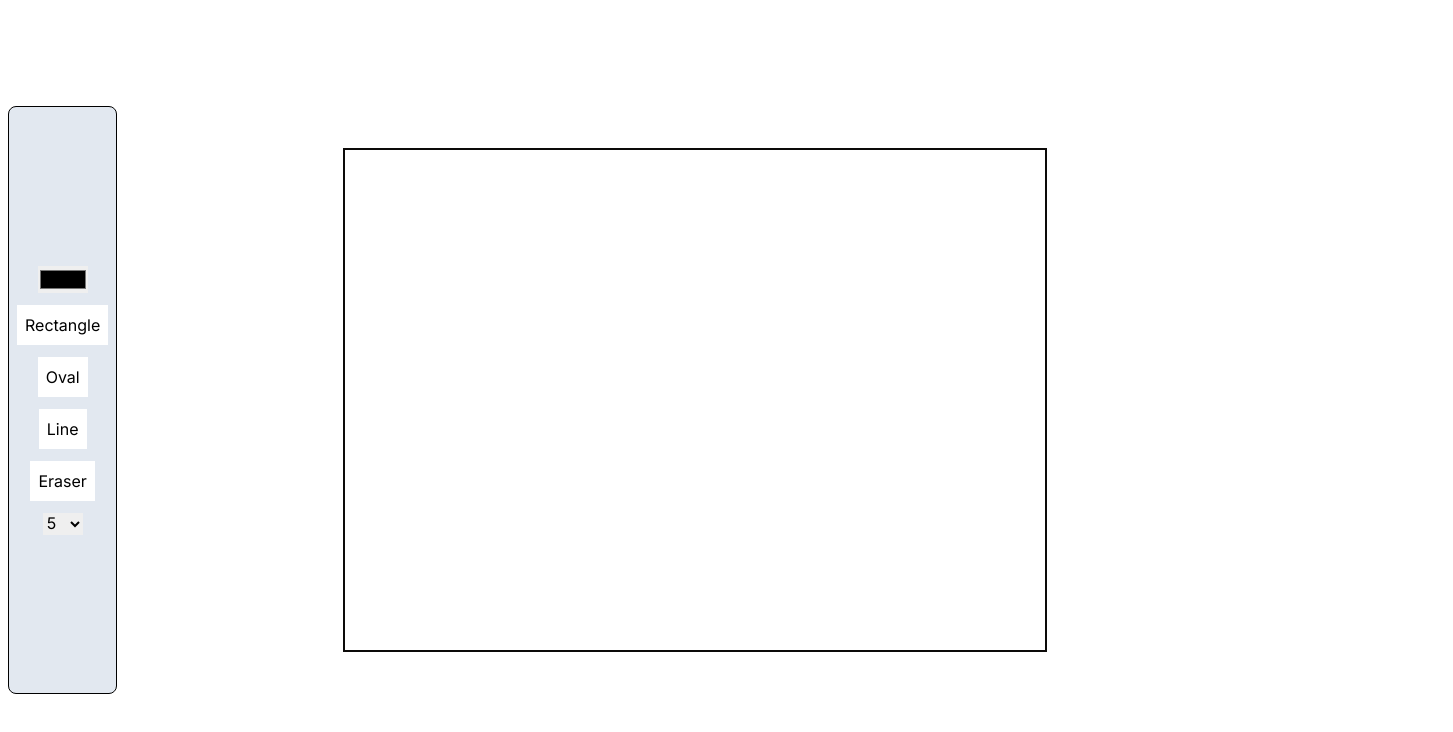
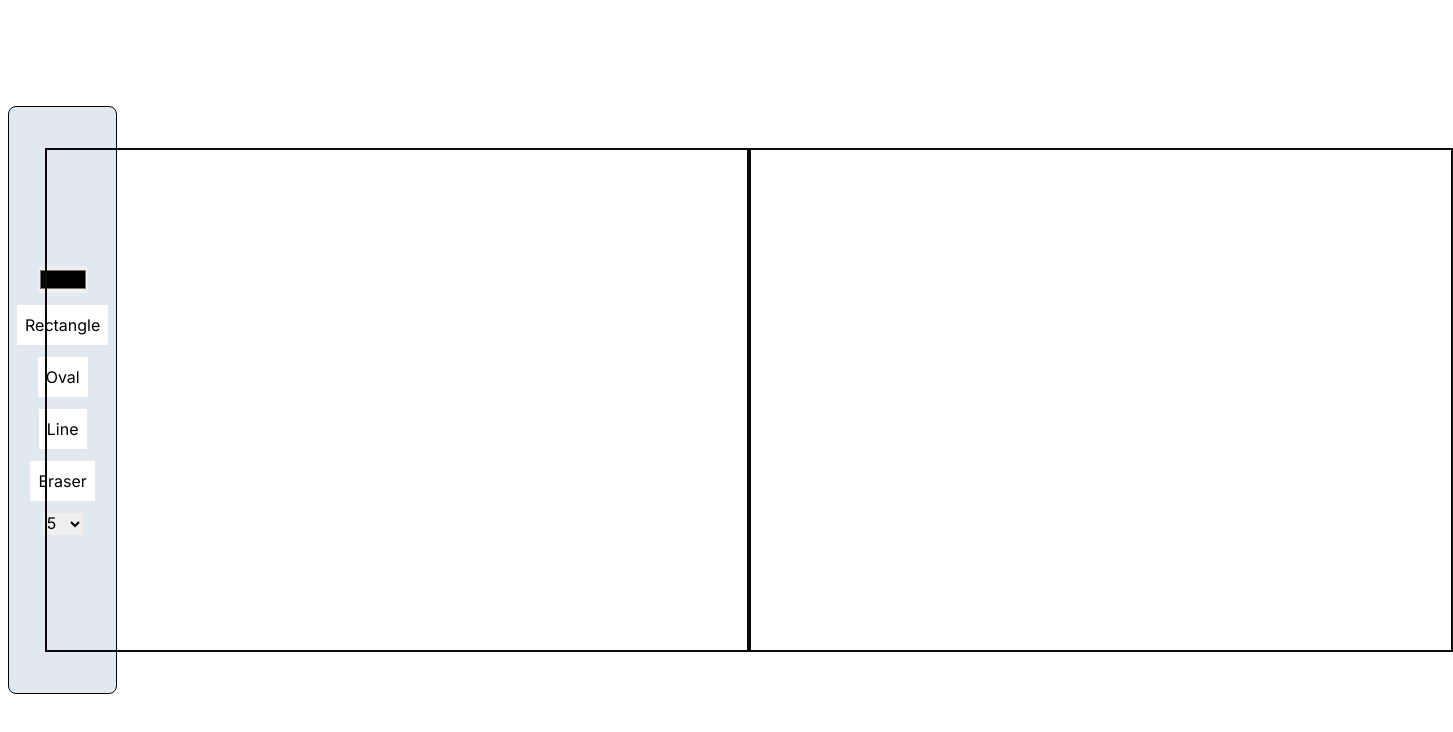
Before and after one commit to naman360/collabdraw, a Next.js app in the folder orion/: page / in a window 1280 px wide. Shown: the top 732 px of the page, 1453 px wide, since content can reach past the window. Built offline with nearby package versions, Linux system fonts and the light colour scheme; no server answers.

Commit message:
fix(orion): basic implementation of  drawing using 2 canvases

```diff
--- a/orion/src/components/Canvas.tsx
+++ b/orion/src/components/Canvas.tsx
@@ -36,16 +36,16 @@ const Canvas: FC<CanvasProps> = ({
     ) => {
         switch (type) {
             case "free":
-                handleFreeHand(point, endPoints!, ctx, brushColor, brushSize);
+                drawFree(point, endPoints!, ctx, brushColor, brushSize);
                 break;
             case "rect":
-                handleRectangle(point, endPoints!, ctx, brushColor, brushSize);
+                drawRectangle(point, endPoints!, ctx, brushColor, brushSize);
                 break;
             case "line":
-                handleLine(point, endPoints!, ctx, brushColor, brushSize);
+                drawLine(point, endPoints!, ctx, brushColor, brushSize);
                 break;
             case "oval":
-                handleOval(point, endPoints!, ctx, brushColor, brushSize);
+                drawOval(point, endPoints!, ctx, brushColor, brushSize);
                 break;
             case "erase":
                 eraseCanvas(point, endPoints!, ctx, "#fff", brushSize);
@@ -77,6 +77,12 @@ const Canvas: FC<CanvasProps> = ({
     };
     const drawRectangle: DrawType = (start, end, ctx, color, width) => {
         if (ctx && start) {
+            ctx.clearRect(
+                0,
+                0,
+                canvasRef.current?.width!,
+                canvasRef.current?.height!
+            );
             ctx.lineWidth = width;
             ctx.strokeStyle = color;
             const rectWidth = end.x - start.x;
@@ -89,6 +95,12 @@ const Canvas: FC<CanvasProps> = ({
     const drawOval: DrawType = (start, end, ctx, color, width) => {
         if (!ctx) return;
         if (!start) return;
+        ctx.clearRect(
+            0,
+            0,
+            canvasRef.current?.width!,
+            canvasRef.current?.height!
+        );
         ctx.lineWidth = width;
         ctx.strokeStyle = color;
         ctx.beginPath();
@@ -256,6 +268,12 @@ const Canvas: FC<CanvasProps> = ({
     };
     const drawLine: DrawType = (start, end, ctx, color, width) => {
         if (ctx && end) {
+            ctx.clearRect(
+                0,
+                0,
+                canvasRef.current?.width!,
+                canvasRef.current?.height!
+            );
             start = start ?? end;
 
             ctx.beginPath();
@@ -285,7 +303,8 @@ const Canvas: FC<CanvasProps> = ({
         }
     };
 
-    const [canvasRef, setCanvasref] = useOnDraw(
+    const [canvasRef, setCanvasref, primaryCanvasRef, setPrimaryCanvasRef] =
+        useOnDraw(
             onDraw,
             socketRef,
             brushSize,
@@ -298,16 +317,26 @@ const Canvas: FC<CanvasProps> = ({
 
     /**
      * 2 Canvases to be used ref(https://stackoverflow.com/questions/65425752/how-can-i-save-multiple-basic-shapes-drawn-on-the-same-canvas-with-preview-like)
-     * 1. One for showing real time draw.
-     * 2. Another for storing drawn shape
+     * 1. One for showing real time draw. (Secondary Canvas)
+     * 2. Another for storing drawn shape. (Primary Canvas)
      */
     return (
+        <>
+            {/* Primary Canvas */}
+            <canvas
+                className="border-2 border-stone-950"
+                width={width}
+                height={height}
+                ref={setPrimaryCanvasRef}
+            />
+            {/* Secondary Canvas */}
             <canvas
                 className="border-2 border-stone-950"
                 width={width}
                 height={height}
                 ref={setCanvasref}
             />
+        </>
     );
 };
 export default Canvas;
--- a/orion/src/hooks/useOnDraw.ts
+++ b/orion/src/hooks/useOnDraw.ts
@@ -13,8 +13,14 @@ const useOnDraw = (
     isDrawOval: boolean,
     isDrawLine: boolean,
     isEraser: boolean
-): [RefObject<HTMLCanvasElement>, RefCallback<HTMLCanvasElement>] => {
+): [
+    RefObject<HTMLCanvasElement>,
+    RefCallback<HTMLCanvasElement>,
+    RefObject<HTMLCanvasElement>,
+    RefCallback<HTMLCanvasElement>
+] => {
     const canvasRef = useRef<HTMLCanvasElement | null>(null);
+    const primaryCanvasRef = useRef<HTMLCanvasElement | null>(null);
     const isDrawingRef = useRef<boolean>(false);
     const isDrawRectRef = useRef<boolean>(false);
     const isDrawOvalRef = useRef<boolean>(false);
@@ -143,6 +149,12 @@ const useOnDraw = (
         initMouseMoveListener();
         initMouseDownListener();
         initMouseUpListener();
+    }
+    function setPrimaryCanvasRef(ref: HTMLCanvasElement) {
+        if (!ref) return;
+        primaryCanvasRef.current = ref;
+        setCanvasStyles();
+        let ctx = primaryCanvasRef.current?.getContext("2d");
     }
 
     function sendDataToConnections(
@@ -281,9 +293,13 @@ const useOnDraw = (
             isDrawOvalRef.current = false;
             isEraserRef.current = false;
             isDrawLineRef.current = false;
+            let mainctx = primaryCanvasRef.current?.getContext("2d");
+
+            mainctx?.drawImage(canvasRef.current!, 0, 0);
 
             prevPointRef.current = null;
         };
+
         mouseUpListenerRef.current = mouseUpListener;
         window.addEventListener("mouseup", mouseUpListener);
     }
@@ -337,6 +353,6 @@ const useOnDraw = (
         }
         return null;
     }
-    return [canvasRef, setCanvasRef];
+    return [canvasRef, setCanvasRef, primaryCanvasRef, setPrimaryCanvasRef];
 };
 export default useOnDraw;
```
Lines whose indentation alone changed are shown as unchanged.
